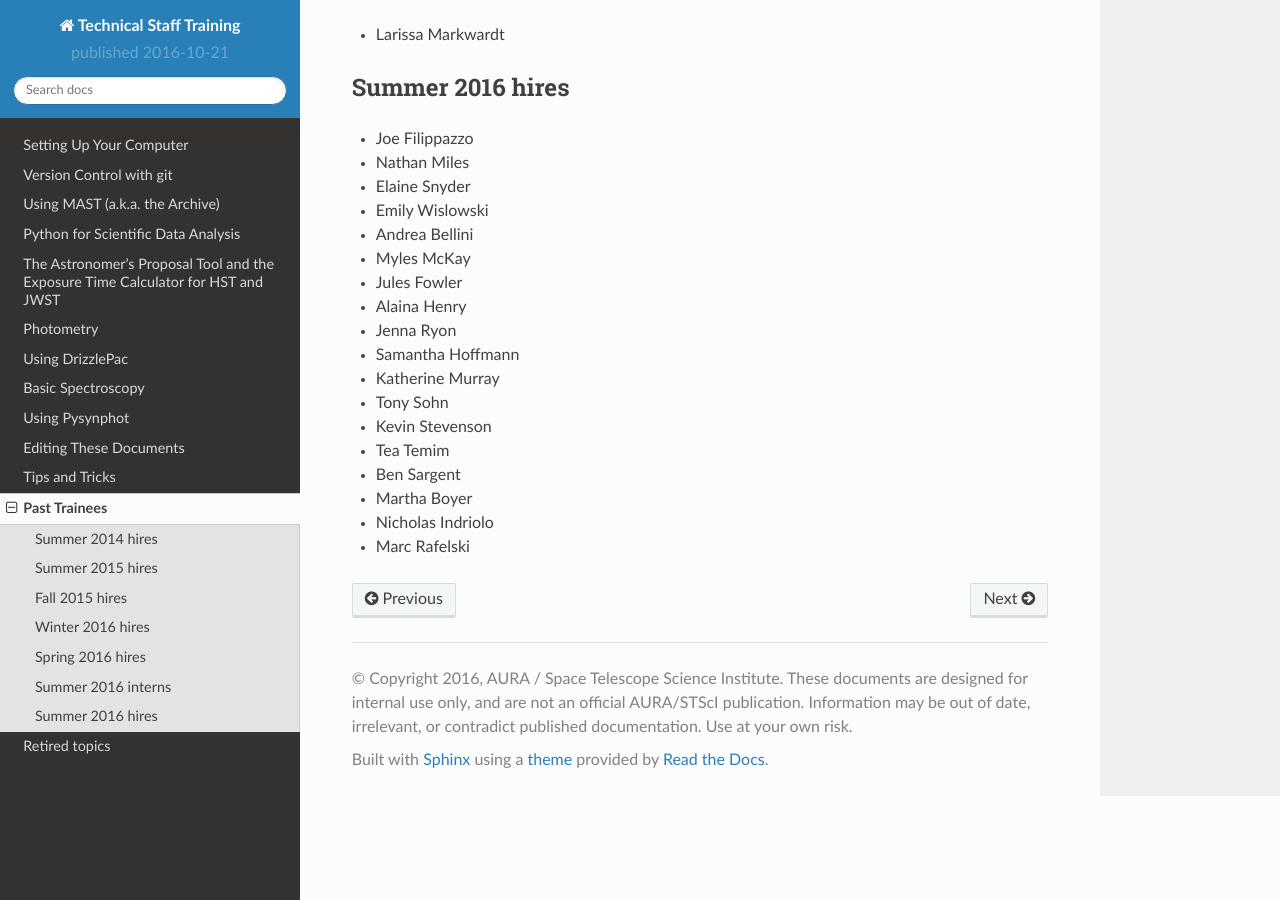
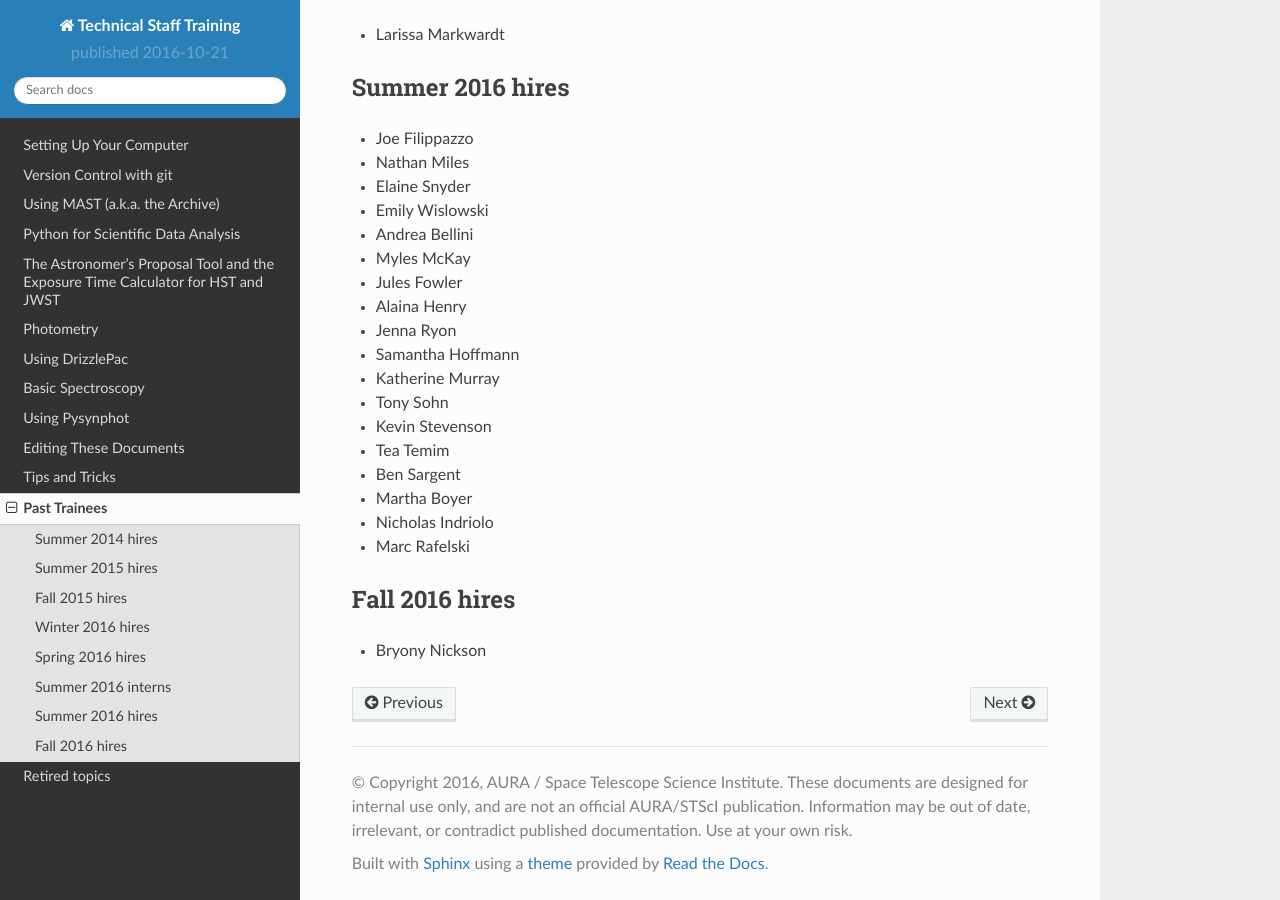
Before and after one commit to staceybright/training-library, a Sphinx documentation site: the page built from source/trainees.txt, in a window 1280 px wide and 900 px high, scrolled down 1145 px. Built offline with Sphinx 7.4.7 and the Read the Docs theme 2.0.0, drawn with Linux system fonts in a browser that asks for light colours.

Commit message:
Update trainees.txt

```diff
--- a/source/trainees.txt
+++ b/source/trainees.txt
@@ -71,3 +71,8 @@ Summer 2016 hires
 * Martha Boyer
 * Nicholas Indriolo
 * Marc Rafelski
+
+Fall 2016 hires
+===============
+
+* Bryony Nickson
```
